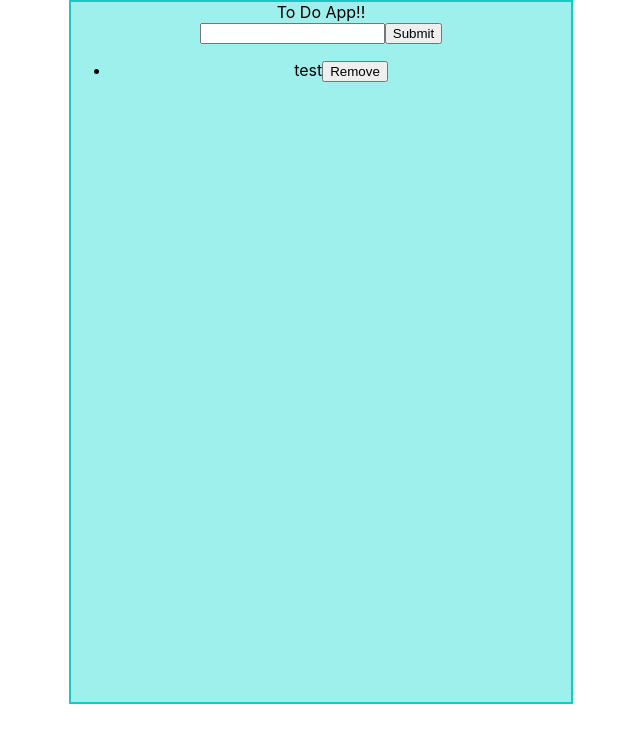
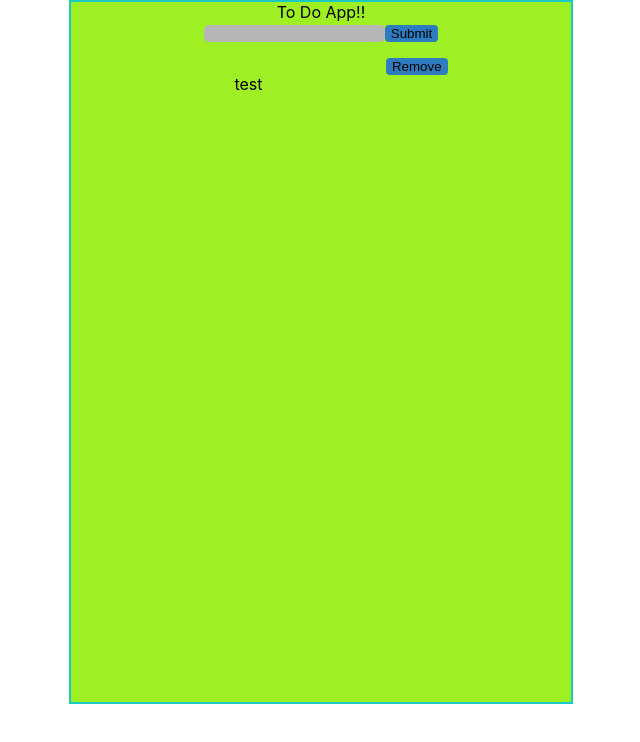
Before and after one commit to Silus91/TodoApp, a React (Create React App) app: page / in a window 1280 px wide. Shown: the top 742 px of the page, without its empty margins (319-959 px from the left). Built offline with nearby package versions, Linux system fonts and the light colour scheme.

Commit message:
small fixes

```diff
--- a/src/App.css
+++ b/src/App.css
@@ -9,6 +9,6 @@
   border: 2px solid rgb(24, 202, 193);
   width:500px;
   height: 700px;
-  background: rgb(158, 240, 236);
+  background: rgb(158, 240, 36);
 
 }
--- /dev/null
+++ b/src/components/todoInput.css
@@ -0,0 +1,13 @@
+.todoButton{
+    background: rgba(35, 114, 206, 0.918);
+    border-radius: 4px;
+    border:none;
+    cursor:pointer;
+}
+
+.todoInput{
+    border:none;
+    border-radius: 5px;
+    background: rgb(182, 182, 182);
+
+}
--- /dev/null
+++ b/src/components/todoItem.css
@@ -0,0 +1,13 @@
+.removeTodoButton{
+    background: rgba(35, 114, 206, 0.918);
+    border-radius: 4px;
+    border:none;
+    cursor:pointer;
+    height: 50%;
+}
+
+.todoItem{
+    display: flex;
+    flex-direction: row;
+    justify-content: space-evenly;
+}
--- a/src/components/todoItem.js
+++ b/src/components/todoItem.js
@@ -1,5 +1,5 @@
 import React from 'react';
-
+import './todoItem.css'
 
 export default class TodoItem extends React.Component{
   constructor(props){
@@ -13,12 +13,10 @@ export default class TodoItem extends React.Component{
   render(){
     return(
     <div className="todoItem">
-      <li>
-          {this.props.todo.text}
+            <p>{this.props.todo.text}</p>
         <button className="removeTodoButton" onClick={(e)=> this.removeTodo(this.props.id)}>
           Remove
         </button>
-      </li>
     </div>
     );
   }
--- a/src/components/todoinput.js
+++ b/src/components/todoinput.js
@@ -1,4 +1,5 @@
 import React from 'react';
+import './todoInput.css';
 
 export default class TodoInput extends React.Component {
 constructor(props){
@@ -24,8 +25,8 @@ constructor(props){
   render() {
     return (
       <div>
-        <input type="text" value={this.state.value} onChange={this.handleChange}/>
-        <button className="btn btn-primary"
+        <input className="todoInput" type="text" value={this.state.value} onChange={this.handleChange}/>
+        <button className="todoButton"
          onClick={() => this.addTodo(this.state.value)}>Submit</button>
       </div>
     );
```
Also changed, not shown: 1 other file (tests, documents, lock files or other folders).
